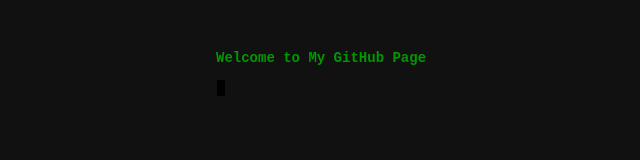
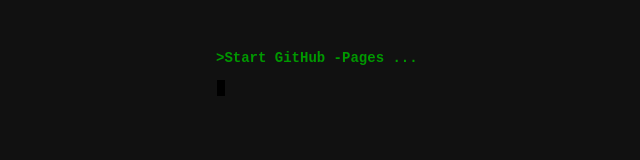
Before and after one commit to MrPavle/mrpavle.github.io, a plain HTML site: page index.html in a window 1280 px wide. Shown: the full height of the page, 184-824 px from the left. Drawn offline with Linux system fonts and the light colour scheme.

Commit message:
Update index.html

```diff
--- a/index.html
+++ b/index.html
@@ -66,7 +66,8 @@
             </style>
     </head>
     <body>
-        <p>Welcome to My GitHub Page <pre><div class="cursor"> </div></pre>
-        </p>
+        <p>>Start GitHub -Pages ...</p>
+        <pre><div class="cursor"> </div></pre>
+
   </body>
 </html>
```
